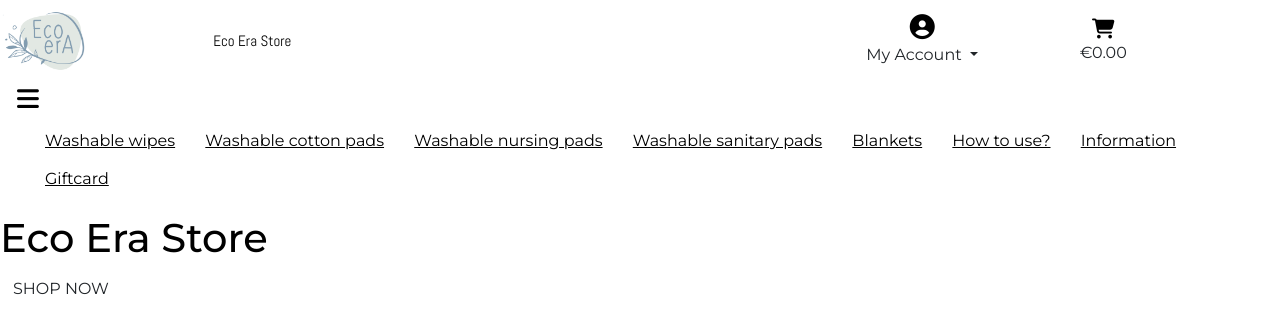
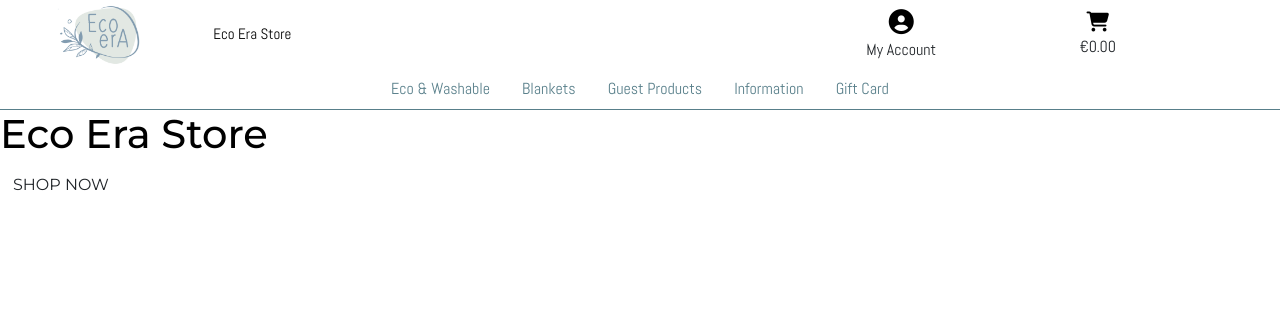
Before and after one commit to annakovesdi/eco-era-store, a Django app: page / in a window 1280 px wide. Shown: the top 334 px of the page. Run offline with Django 3.2, Linux system fonts and the light colour scheme; some libraries are stand-ins or nearby versions.

Commit message:
Formatted lower part collapsible navbar menu

```diff
--- a/static/css/base.css
+++ b/static/css/base.css
@@ -17,12 +17,14 @@ body {
 a {
     color: black;
     text-align: center;
+    text-decoration: none;
 }
 
 i {
     color: black;
     font-size: 25px;
     text-align: center;
+    padding: 3px;
 }
 
 p {
@@ -31,8 +33,15 @@ p {
 
 /*------------------------Navbar*/
 
+nav.navbar {
+    padding: 0;
+    font-family: 'Abel', sans-serif;
+    background-color: rgba(255, 255, 255, 0.5);
+}
+
 .logo {
     max-height: 60px;
+    text-align: center;
 }
 
 .logo-image {
@@ -40,13 +49,33 @@ p {
 }
 
 .logo-text {
-    font-family: 'Abel', sans-serif;
     font-size: 15px;
+    text-align: left;
+    color: black;
+}
+
+.navbar-toggler {
+    font-size: 16px;
 }
 
 li::marker {
     text-size-adjust: 0;
 }
+
+.dropdown-toggle::after {
+    content: none;
+}
+
+.collapsible-navbar li a{
+    text-align: left;
+    color: rgb(88, 127, 138);
+}
+
+.navbar-lower {
+    border-bottom: 1px solid rgb(88, 127, 138);
+}
+
+
 
 /*------------------------Media Queries*/
 
@@ -55,3 +84,9 @@ li::marker {
     min-width: 100%;
 }
 }
+
+@media (max-width: 768px) {
+    ul.nav.collapsible-navbar {
+        display: table-cell;
+    }
+ }
--- a/templates/base.html
+++ b/templates/base.html
@@ -21,21 +21,21 @@
             <nav class="navbar navbar-expand-md row">
                 <div class="container-fluid">
                     <!--Logo-->
-                    <div class="col-xs-3 col-md-2 logo">
+                    <div class="col-xs col-md-2 logo">
                         <a class="navbar-brand" href="{% url 'home' %}"><img class="logo-image" src="media/img/logo.png" alt="Logo Eco Era StoreS"></a>
                     </div>
                     <div class="d-none d-md-block col-md-6">
-                        <p class="logo-text">Eco Era Store</p></a>
+                        <a href="{% url 'home' %}"><p class="logo-text">Eco Era Store</p></a>
                     </div>
                     <!--Toggler Button-->
-                    <div class="col-xs-3 d-md-none">
-                    <button class="navbar-toggler" type="button" data-bs-toggle="collapse" data-bs-target="#navbarSupportedContent"
-                        aria-controls="navbarSupportedContent" aria-expanded="false" aria-label="Toggle navigation">
-                        <span class="navbar-toggler-icon"><i class="fas fa-bars"></i></span>
-                    </button>
+                    <div class="col-xs d-md-none">
+                    <a class="btn navbar-toggler" type="button" data-toggle="collapse" data-target="#navbarSupportedContent"
+                        aria-controls="navbarSupportedContent" aria-expanded="false" aria-label="Toggle navigation"><i class="fas fa-bars"></i><br>
+                            Menu
+                        </a>
                 </div>
                     <!--Account Dropdown-->
-                    <div class="col-xs-3 col-md-2 nav-item ml-auto dropdown">
+                    <div class="col-xs col-md-2 nav-item ml-auto dropdown">
                                 <a class="btn dropdown-toggle" href="#" id="navbarDropdown" role="button"
                                     data-bs-toggle="dropdown" aria-expanded="false"><i class="fas fa-user-circle"></i><br>
                                     My Account
@@ -56,7 +56,7 @@
                     </div>
 
                         <!--Basket-->
-                        <div class="col-xs-3 col-md-2 nav-item ml-auto">
+                        <div class="col-xs col-md-2 nav-item ml-auto">
                             <a class="{% if grand_total %} {% else %}{% endif %} btn" href="#">
                                     <div>
                                         <i class="fas fa-shopping-cart fa-lg"></i><br>
@@ -73,26 +73,7 @@
                      </div>
 
             </nav>
-
-   <!--Toggler Button-->
-                    <button class="navbar-toggler" type="button" data-bs-toggle="collapse" data-bs-target="#navbarSupportedContent"
-                        aria-controls="navbarSupportedContent" aria-expanded="false" aria-label="Toggle navigation">
-                        <span class="navbar-toggler-icon"><i class="fas fa-bars"></i></span>
-                    </button>
-            <div class="nav-content">
-                <ul>
-                    <li class="btn"><a href="#">Washable wipes</a></li>
-                    <li class="btn"><a href="#">Washable cotton pads</a></li>
-                    <li class="btn"><a href="#">Washable nursing pads</a></li>
-                    <li class="btn"><a href="#">Washable sanitary pads</a></li>
-                    <li class="btn"><a href="#">Blankets</a></li>
-                    <li class="btn"><a href="#">How to use?</a></li>
-                    <li class="btn"><a href="#">Information</a></li>
-                    <li class="btn"><a href="#">Giftcard</a></li>
-                </ul>
-            </div>
-            </div>
-            </nav>
+            {% include 'includes/navbar_lower.html' %}
             </header>
 
     {% if messages %}
@@ -107,7 +88,9 @@
     {% endblock %}
 
     <footer>
-    <script src="https://cdn.jsdelivr.net/npm/bootstrap@5.0.1/dist/js/bootstrap.bundle.min.js" integrity="sha384-gtEjrD/SeCtmISkJkNUaaKMoLD0//ElJ19smozuHV6z3Iehds+3Ulb9Bn9Plx0x4" crossorigin="anonymous"></script>
+    <script src="https://code.jquery.com/jquery-3.3.1.slim.min.js" integrity="sha384-q8i/X+965DzO0rT7abK41JStQIAqVgRVzpbzo5smXKp4YfRvH+8abtTE1Pi6jizo" crossorigin="anonymous"></script>
+<script src="https://cdnjs.cloudflare.com/ajax/libs/popper.js/1.14.7/umd/popper.min.js" integrity="sha384-UO2eT0CpHqdSJQ6hJty5KVphtPhzWj9WO1clHTMGa3JDZwrnQq4sF86dIHNDz0W1" crossorigin="anonymous"></script>
+<script src="https://stackpath.bootstrapcdn.com/bootstrap/4.3.1/js/bootstrap.min.js" integrity="sha384-JjSmVgyd0p3pXB1rRibZUAYoIIy6OrQ6VrjIEaFf/nJGzIxFDsf4x0xIM+B07jRM" crossorigin="anonymous"></script>
     {% block js %}
     {% endblock %}
 
--- /dev/null
+++ b/templates/includes/navbar_lower.html
@@ -0,0 +1,32 @@
+<nav class="navbar navbar-expand-md navbar-lower">
+                <div class="collapse navbar-collapse justify-content-center" id="navbarSupportedContent">
+            <ul class="nav collapsible-navbar">
+                <li class="nav-item dropdown">
+                    <a class="nav-link dropdown-toggle" href="#" id="navbarDropdown" role="button"
+                        data-toggle="dropdown" aria-haspopup="true" aria-expanded="false">
+                        Eco & Washable
+                    </a>
+                    <div class="dropdown-menu" aria-labelledby="navbarDropdown">
+                        <a class="dropdown-item" href="#">Wipes</a>
+                        <a class="dropdown-item" href="#">Cotton Pads</a>
+                        <a class="dropdown-item" href="#">Nursing Pads</a>
+                        <a class="dropdown-item" href="#">Sanitary Pads</a>
+                        <div class="dropdown-divider"></div>
+                        <a class="dropdown-item" href="#">How to use?</a>
+                    </div>
+                </li>
+                <li class="nav-item">
+                    <a class="nav-link" href="#">Blankets</a>
+                </li>
+                <li class="nav-item">
+                    <a class="nav-link" href="#">Guest Products</a>
+                </li>
+                <li class="nav-item">
+                    <a class="nav-link" href="#">Information</a>
+                </li>
+                 <li class="nav-item">
+                    <a class="nav-link" href="#">Gift Card</a>
+                </li>
+            </ul>
+            </div>
+        </nav>
```
